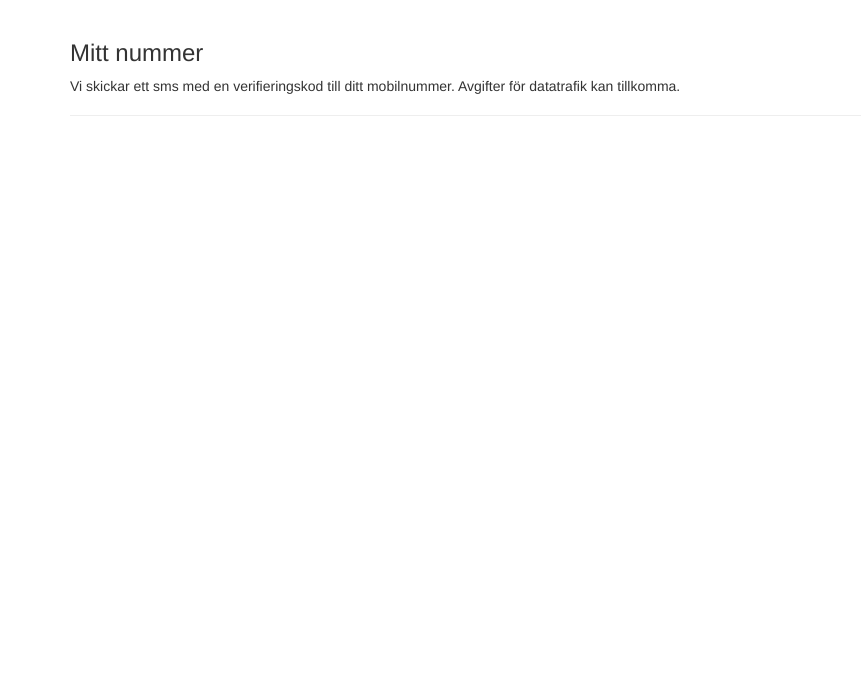
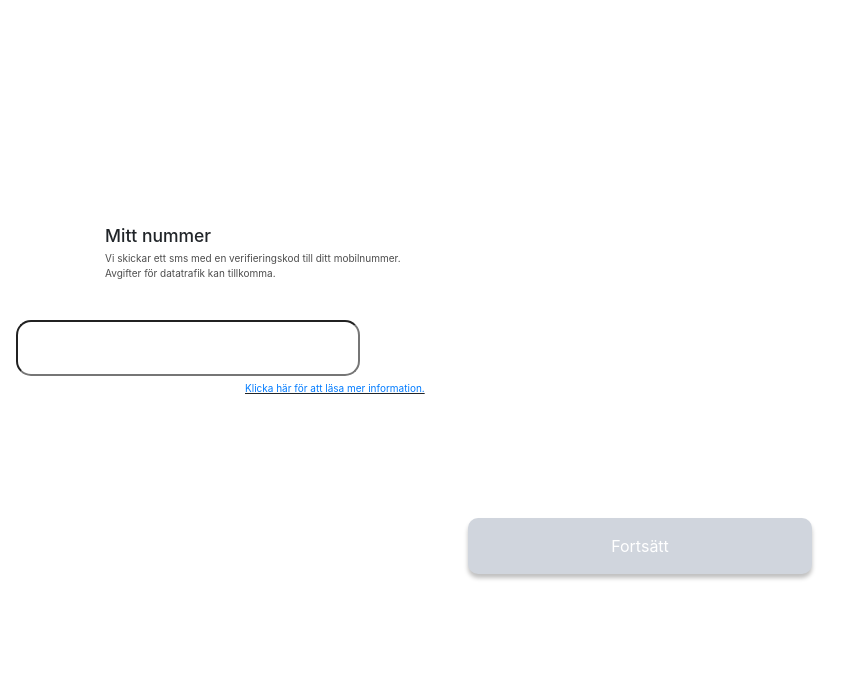
Before and after one commit to ocmino/js-dating-application, a plain HTML site: page numberInput.html in a window 1280 px wide. Shown: the whole page, without its empty margins (0-861 px from the left). Drawn offline with nearby package versions, Linux system fonts and the light colour scheme.

Commit message:
add input, button, css and js to number input page

```diff
--- a/numberInput.css
+++ b/numberInput.css
@@ -1,3 +1,75 @@
+body{
+    font-family: Helvetica;
+}
+
 .phone-input{
 	margin-bottom:8px;
 }
+
+input {
+    display: flex;
+    flex-direction: column;
+    justify-content: center;
+    align-items: center;
+    padding: 0px;
+
+    position: absolute;
+    width: 344px;
+    height: 56px;
+    left: 16px;
+    top: 320px;
+
+    border-radius: 15px;
+}
+
+
+.center {
+    display: flex;
+    justify-content: center;
+    align-items: center;
+    height: 300px;
+    margin-right: 10px;
+  }
+
+
+#buttonDemo{
+    margin-left:10px;
+
+    width: 344px;
+    height: 56px;
+    left: 16px;
+    top: 622px;
+
+    background: #D0D5DD;
+    box-shadow: 0px 4px 4px rgba(0, 0, 0, 0.25);
+    border-radius: 15px;
+
+    color: white;
+    border-radius: 10px;
+    background: transparent;
+    border: 2px
+
+}
+p{
+    color: #4D4D4D;
+}
+
+.centerText{
+    text-align: center;
+}
+
+.textPos{
+    text-align: left;
+    margin-left: 17px;
+    margin-top: 225px;
+    margin-left: 20px;
+
+}
+
+.infoLinkPos{
+    text-align: left;
+    margin-left: 17px;
+    margin-top: 100px;
+    margin-left: 160px;
+    text-decoration: underline;
+    }
--- a/numberInput.html
+++ b/numberInput.html
@@ -9,22 +9,51 @@
 </head>
 <body>
 
-    <link href="//maxcdn.bootstrapcdn.com/bootstrap/3.3.0/css/bootstrap.min.css" rel="stylesheet" id="bootstrap-css">
+<link href="//maxcdn.bootstrapcdn.com/bootstrap/3.3.0/css/bootstrap.min.css" rel="stylesheet" id="bootstrap-css">
 <script src="//maxcdn.bootstrapcdn.com/bootstrap/3.3.0/js/bootstrap.min.js"></script>
 <script src="//code.jquery.com/jquery-1.11.1.min.js"></script>
-<script src="/numberInput.js"></script>
+<script src="numberInput.js"></script>
+<link rel="stylesheet" href="//code.jquery.com/ui/1.12.1/themes/base/jquery-ui.css">
+<script src="https://code.jquery.com/jquery-1.12.4.js"></script>
+<script src="https://code.jquery.com/ui/1.12.1/jquery-ui.js"></script>
+<link href="https://maxcdn.bootstrapcdn.com/bootstrap/4.5.2/css/bootstrap.min.css" rel="stylesheet" />
 <!------ Include the above in your HEAD tag ---------->
 
-<div class="container">
+<div  class="container">
 
-	<div class="page-header">
-		<h3>Mitt nummer</h3>
-        <p>Vi skickar ett sms med en verifieringskod till ditt mobilnummer. Avgifter för datatrafik kan tillkomma.</p>
-	</div>
+
+
+
+    <div class="textPos">
+        <h3>Mitt nummer</h3>
+        <p>Vi skickar ett sms med en verifieringskod till ditt mobilnummer. <br> Avgifter för datatrafik kan tillkomma.</p>
+    </div>
+
+
+    <div>
+        <input type="text" id="changeColorDemo" style="font-size:13px;" class="centerText"
+        onkeyup="changeTheColorOfButtonDemo()">
+    </div>
+
+    <div class="infoLinkPos">
+        <a href="">Klicka här för att läsa mer information.</a>
+    </div>
+
+
+
+
+    <div class="center">
+        <div>
+            <button id="buttonDemo" style="background:#D0D5DD; font-size:16px;" >Fortsätt</button>
+        </div>
+    </div>
 
 
 
 </div>
 
+
+
+
 </body>
 </html>
--- a/numberInput.js
+++ b/numberInput.js
@@ -1,37 +1,8 @@
-$(function(){
 
-  $(document.body).on('click', '.changeType' ,function(){
-    $(this).closest('.phone-input').find('.type-text').text($(this).text());
-    $(this).closest('.phone-input').find('.type-input').val($(this).data('type-value'));
-  });
-
-  $(document.body).on('click', '.btn-remove-phone' ,function(){
-    $(this).closest('.phone-input').remove();
-  });
-
-
-  $('.btn-add-phone').click(function(){
-
-    var index = $('.phone-input').length + 1;
-
-    $('.phone-list').append(''+
-        '<div class="input-group phone-input">'+
-          '<span class="input-group-btn">'+
-            '<button type="button" class="btn btn-default dropdown-toggle" data-toggle="dropdown" aria-expanded="false"><span class="type-text">Type</span> <span class="caret"></span></button>'+
-            '<ul class="dropdown-menu" role="menu">'+
-              '<li><a class="changeType" href="javascript:;" data-type-value="phone">Phone</a></li>'+
-              '<li><a class="changeType" href="javascript:;" data-type-value="fax">Fax</a></li>'+
-              '<li><a class="changeType" href="javascript:;" data-type-value="mobile">Mobile</a></li>'+
-            '</ul>'+
-          '</span>'+
-          '<input type="text" name="phone['+index+'][number]" class="form-control" placeholder="+1 (999) 999 9999" />'+
-          '<input type="hidden" name="phone['+index+'][type]" class="type-input" value="" />'+
-          '<span class="input-group-btn">'+
-            '<button class="btn btn-danger btn-remove-phone" type="button"><span class="glyphicon glyphicon-remove"></span></button>'+
-          '</span>'+
-        '</div>'
-    );
-
-  });
-
-});
+   function changeTheColorOfButtonDemo() {
+      if (document.getElementById("changeColorDemo").value !== "") {
+         document.getElementById("buttonDemo").style.background = "#9234E4";
+      } else {
+         document.getElementById("buttonDemo").style.background = "#D0D5DD";
+      }
+   }
```
Also changed, not shown: index.html (+7 -0 lines).
